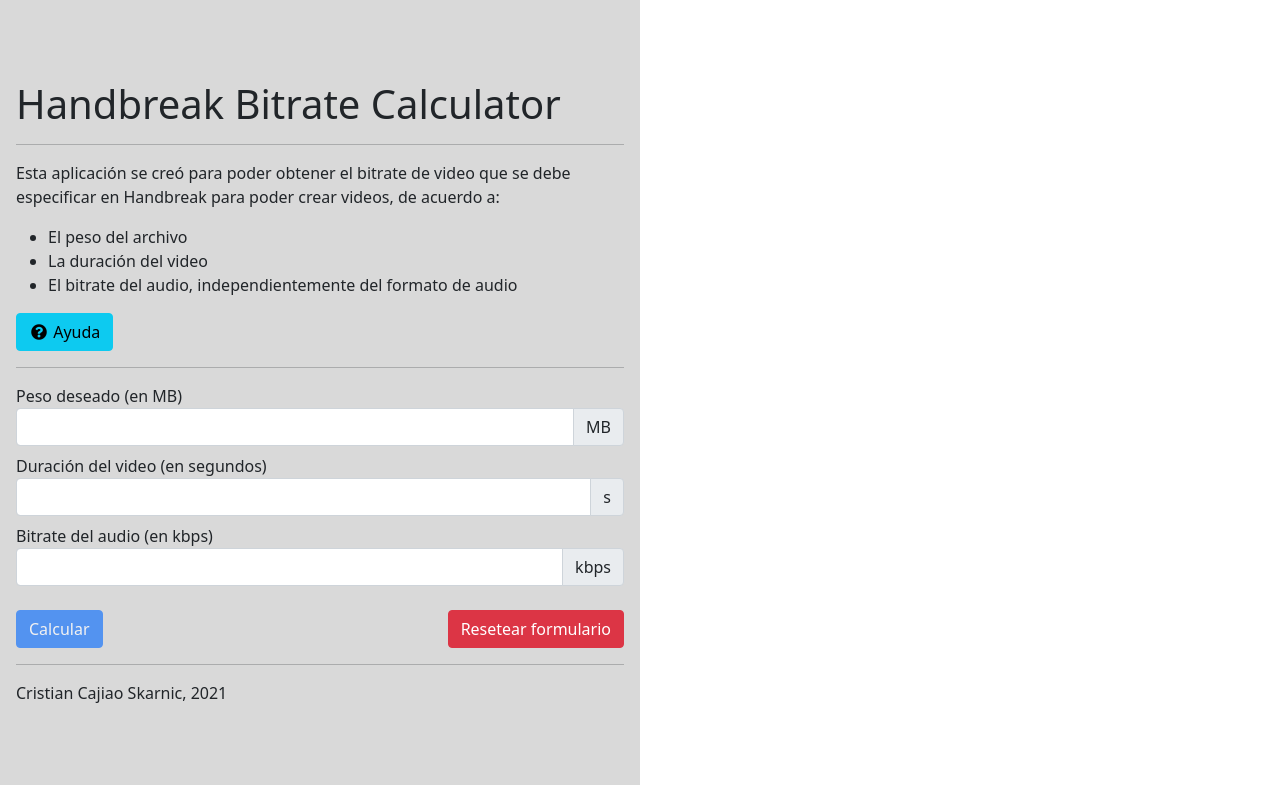
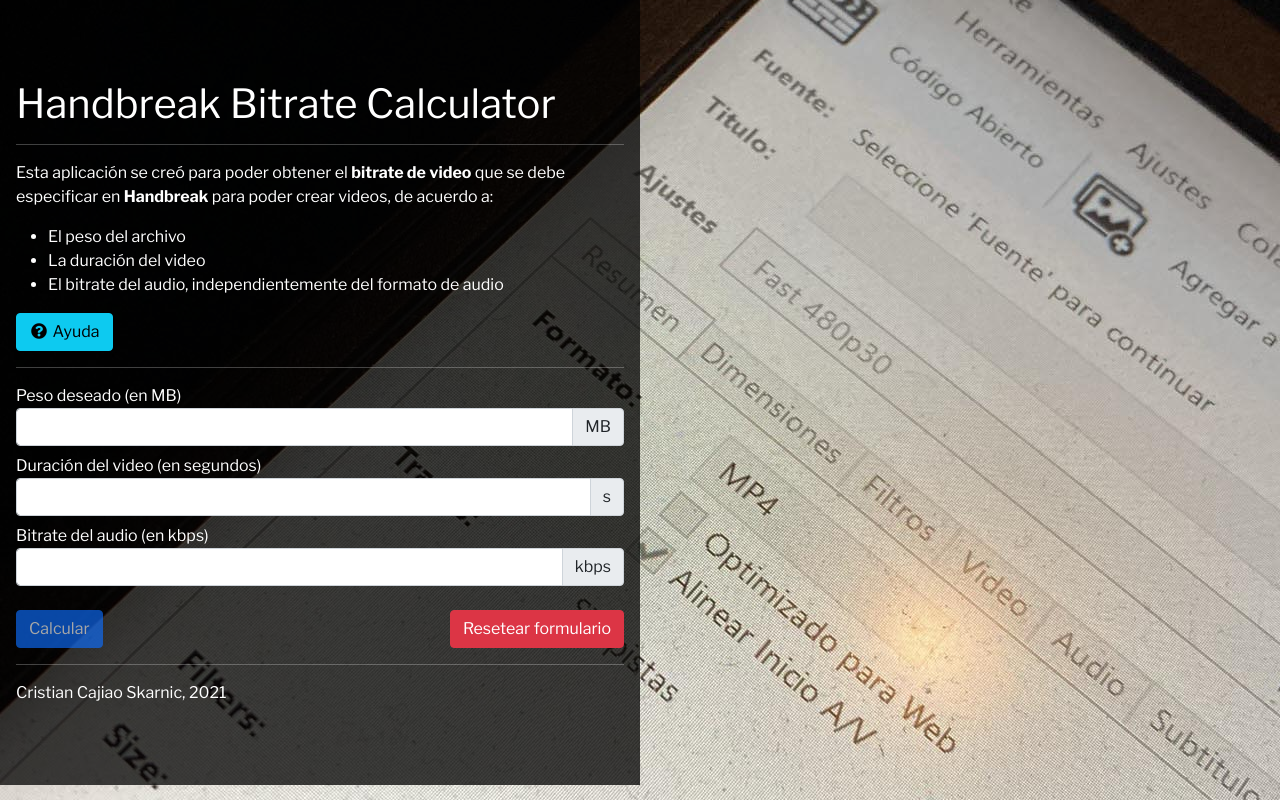
Before and after one commit to cristiancajiaos/handbreak-calculator-bs, an Angular app: page / in a window 1280 px wide. Built offline with nearby package versions, Linux system fonts and the light colour scheme.

Commit message:
Establecidos fondo y tipografía de la app, y fondo del contenedor principal

```diff
--- a/src/app/calculator/calculator.component.html
+++ b/src/app/calculator/calculator.component.html
@@ -1,5 +1,6 @@
 <section class="how-to">
-  <p>Esta aplicación se creó para poder obtener el bitrate de video que se debe especificar en Handbreak para poder crear videos, de acuerdo a:</p>
+  <p>Esta aplicación se creó para poder obtener el <strong>bitrate de video</strong> que se debe especificar en
+    <strong>Handbreak</strong> para poder crear videos, de acuerdo a:</p>
   <ul>
     <li>El peso del archivo</li>
     <li>La duración del video</li>
@@ -50,7 +51,8 @@
   </form>
   <div class="text-center" *ngIf="videoBitrate">
     <hr />
-    <p>Bitrate de video a introducir en Handbreak: <strong>{{videoBitrate}} kbps</strong></p>
+    <h1>Bitrate de video a introducir en Handbreak: <br/>
+      <strong>{{videoBitrate}} kbps</strong></h1>
   </div>
 
 </section>
--- a/src/app/layout/layout.component.scss
+++ b/src/app/layout/layout.component.scss
@@ -1,6 +1,7 @@
 .layout {
   padding: 5rem 1rem;
-  background-color: rgba(0,0,0,0.15);
+  background-color: rgba(0,0,0,0.75);
+  color: white;
 
   @media screen and (max-width: 991px) {
     width: 100%;
--- a/src/index.html
+++ b/src/index.html
@@ -6,6 +6,11 @@
   <base href="/">
   <meta name="viewport" content="width=device-width, initial-scale=1">
   <link rel="icon" type="image/x-icon" href="favicon.ico">
+  <link rel="preconnect" href="https://fonts.googleapis.com">
+  <link rel="preconnect" href="https://fonts.gstatic.com" crossorigin>
+  <link
+    href="https://fonts.googleapis.com/css2?family=Libre+Franklin:wght@400;700&family=Noto+Sans:wght@400;700&display=swap"
+    rel="stylesheet">
 </head>
 <body>
   <app-root></app-root>
--- a/src/styles.scss
+++ b/src/styles.scss
@@ -3,3 +3,11 @@
 /* Importing Bootstrap SCSS file. */
 @import '~bootstrap/scss/bootstrap';
 @import '~@fortawesome/fontawesome-free/css/all';
+
+body {
+  font-family: 'Libre Franklin', 'Arial', 'sans-serif';
+  background-image: url('assets/img/bg.jpg');
+  background-position: center;
+  background-repeat: no-repeat;
+  background-attachment: fixed;
+}
```
Also changed, not shown: src/assets/img/bg.jpg (added).
